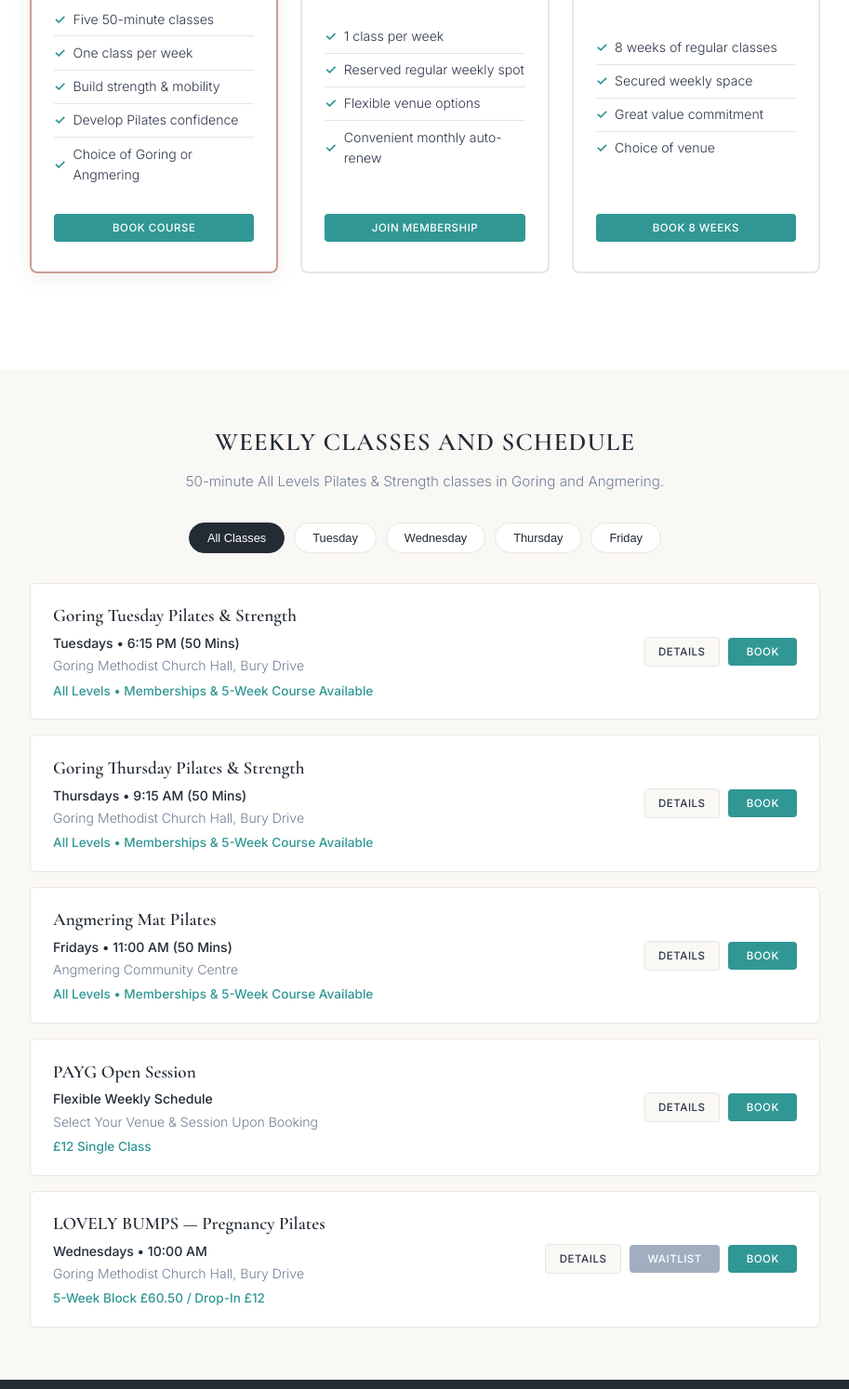
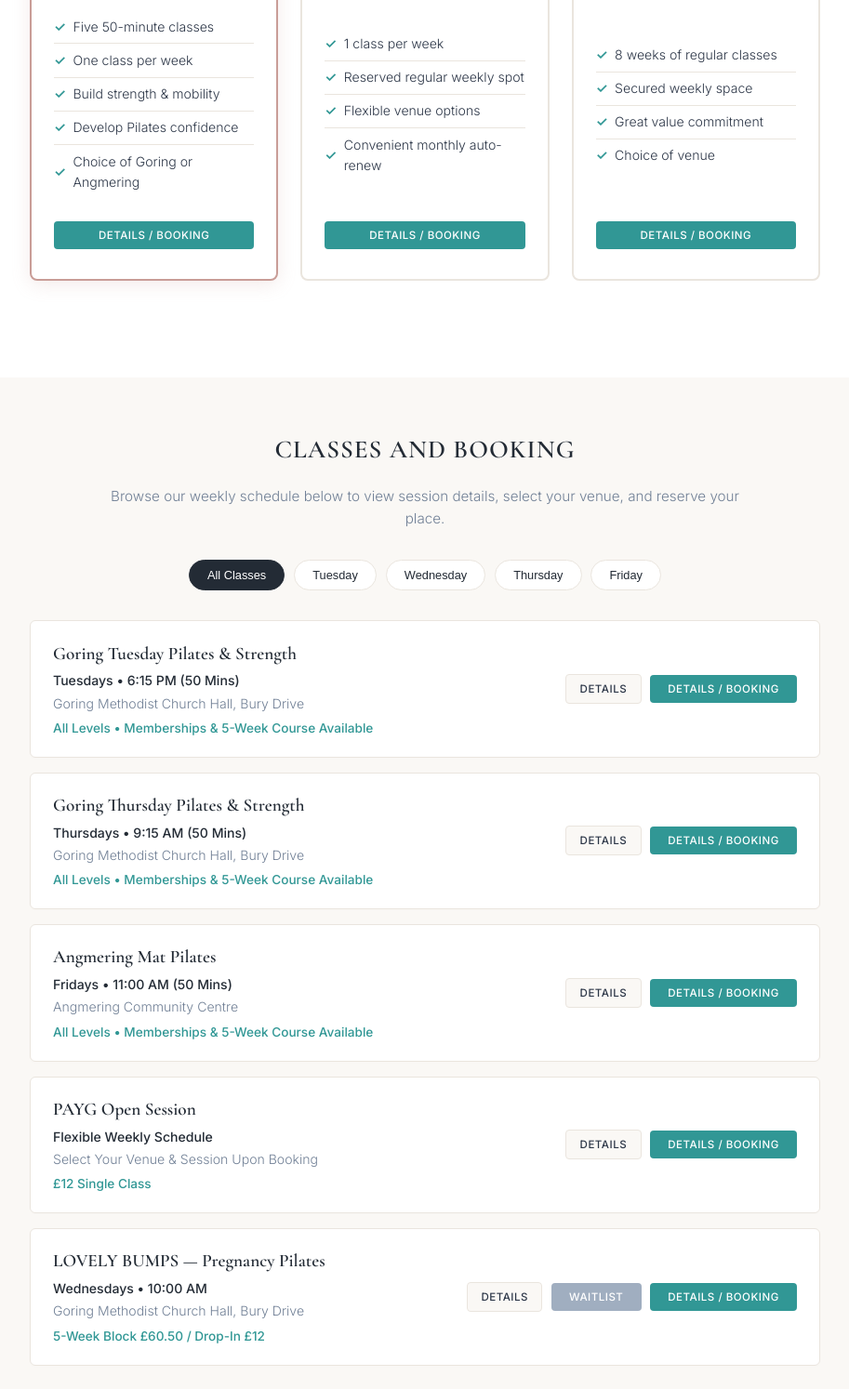
Before and after one commit to Niki-g-pilates/Niki-G-Pilates-, a plain HTML site: page index.html in a window 1280 px wide. Shown: the part 1241-2735 px from the top of the page at 93% size, without its empty margins (183-1096 px from the left). Drawn offline with nearby package versions, Linux system fonts and the light colour scheme.

Commit message:
Update index.html

```diff
--- a/index.html
+++ b/index.html
@@ -130,8 +130,8 @@
     .strip-rose { background-color: #F7EBE8; color: var(--primary-dark); }
     .strip-dark { background-color: var(--primary-dark); color: var(--text-light); }
     .strip-content { max-width: 850px; margin: 0 auto; }
-    .section-title { font-size: 1.7rem; font-weight: 600; text-align: center; margin-bottom: 1.5rem; letter-spacing: 1px; color: var(--primary-dark); }
-    .section-subtitle { text-align: center; color: var(--text-muted); font-size: 0.95rem; margin-top: -1rem; margin-bottom: 2rem; font-weight: 300; }
+    .section-title { font-size: 1.7rem; font-weight: 600; text-align: center; margin-bottom: 1rem; letter-spacing: 1px; color: var(--primary-dark); }
+    .section-subtitle { text-align: center; color: var(--text-muted); font-size: 0.95rem; margin-bottom: 2rem; font-weight: 300; max-width: 720px; margin-left: auto; margin-right: auto; line-height: 1.6; }
 
     /* MEMBERSHIPS GRID */
     .membership-grid { display: grid; grid-template-columns: repeat(auto-fit, minmax(260px, 1fr)); gap: 1.5rem; margin-bottom: 3rem; }
@@ -283,7 +283,7 @@
                 <li>Develop Pilates confidence</li>
                 <li>Choice of Goring or Angmering</li>
               </ul>
-              <button class="row-book-btn" onclick="openMasterBooking('5-Week Introductory Pilates & Strength Course')">Book Course</button>
+              <button class="row-book-btn" onclick="openMasterBooking('5-Week Introductory Pilates & Strength Course')">Details / Booking</button>
             </div>
 
             <!-- ESSENTIAL MEMBERSHIP -->
@@ -297,7 +297,7 @@
                 <li>Flexible venue options</li>
                 <li>Convenient monthly auto-renew</li>
               </ul>
-              <button class="row-book-btn" onclick="openMasterBooking('Essential Monthly Membership')">Join Membership</button>
+              <button class="row-book-btn" onclick="openMasterBooking('Essential Monthly Membership')">Details / Booking</button>
             </div>
 
             <!-- 8-WEEK EXTENDED MEMBERSHIP -->
@@ -311,7 +311,7 @@
                 <li>Great value commitment</li>
                 <li>Choice of venue</li>
               </ul>
-              <button class="row-book-btn" onclick="openMasterBooking('8-Week Extended Membership')">Book 8 Weeks</button>
+              <button class="row-book-btn" onclick="openMasterBooking('8-Week Extended Membership')">Details / Booking</button>
             </div>
 
           </div>
@@ -321,8 +321,9 @@
       <!-- CLASSES & SCHEDULE -->
       <section class="section-strip strip-stone">
         <div class="strip-content">
-          <h2 class="section-title">WEEKLY CLASSES AND SCHEDULE</h2>
-          <p class="section-subtitle">50-minute All Levels Pilates & Strength classes in Goring and Angmering.</p>
+          <h2 class="section-title">CLASSES AND BOOKING</h2>
+          <!-- INTRO TEXT ADDED BELOW HEADING BEFORE BLOCKS -->
+          <p class="section-subtitle">Browse our weekly schedule below to view session details, select your venue, and reserve your place.</p>
 
           <!-- CALENDAR DAY FILTER BAR -->
           <div class="calendar-filter-bar">
@@ -348,7 +349,7 @@
                 </div>
                 <div class="class-row-actions">
                   <button class="details-toggle-btn" onclick="toggleRow('row-tuesday')">Details</button>
-                  <button class="row-book-btn" onclick="openMasterBooking('Goring Tuesday Pilates & Strength')">Book</button>
+                  <button class="row-book-btn" onclick="openMasterBooking('Goring Tuesday Pilates & Strength')">Details / Booking</button>
                 </div>
               </div>
               <div class="class-row-dropdown">
@@ -369,7 +370,7 @@
                 </div>
                 <div class="class-row-actions">
                   <button class="details-toggle-btn" onclick="toggleRow('row-thursday')">Details</button>
-                  <button class="row-book-btn" onclick="openMasterBooking('Goring Thursday Pilates & Strength')">Book</button>
+                  <button class="row-book-btn" onclick="openMasterBooking('Goring Thursday Pilates & Strength')">Details / Booking</button>
                 </div>
               </div>
               <div class="class-row-dropdown">
@@ -390,7 +391,7 @@
                 </div>
                 <div class="class-row-actions">
                   <button class="details-toggle-btn" onclick="toggleRow('row-angmering')">Details</button>
-                  <button class="row-book-btn" onclick="openMasterBooking('Angmering Mat Pilates')">Book</button>
+                  <button class="row-book-btn" onclick="openMasterBooking('Angmering Mat Pilates')">Details / Booking</button>
                 </div>
               </div>
               <div class="class-row-dropdown">
@@ -411,11 +412,11 @@
                 </div>
                 <div class="class-row-actions">
                   <button class="details-toggle-btn" onclick="toggleRow('row-payg')">Details</button>
-                  <button class="row-book-btn" onclick="openMasterBooking('PAYG Open Session')">Book</button>
+                  <button class="row-book-btn" onclick="openMasterBooking('PAYG Open Session')">Details / Booking</button>
                 </div>
               </div>
               <div class="class-row-dropdown">
-                <p>Suitable for beginners and improvers. Enjoy a flexible Pay-As-You-Go single session focusing on mobility, breathwork, and core strengthening. When you click 'Book', you can select which specific session and venue you will be attending.</p>
+                <p>Suitable for beginners and improvers. Enjoy a flexible Pay-As-You-Go single session focusing on mobility, breathwork, and core strengthening. When you click 'Details / Booking', you can select which specific session and venue you will be attending.</p>
               </div>
             </div>
 
@@ -433,7 +434,7 @@
                 <div class="class-row-actions">
                   <button class="details-toggle-btn" onclick="toggleRow('row-bumps')">Details</button>
                   <button class="row-book-btn row-waitlist-btn" onclick="openWaitlist()">Waitlist</button>
-                  <button class="row-book-btn" onclick="openMasterBooking('LOVELY BUMPS — Pregnancy Pilates')">Book</button>
+                  <button class="row-book-btn" onclick="openMasterBooking('LOVELY BUMPS — Pregnancy Pilates')">Details / Booking</button>
                 </div>
               </div>
               <div class="class-row-dropdown">
```
